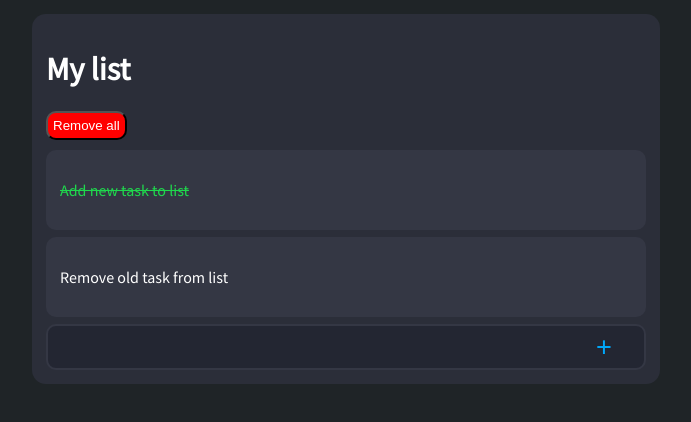
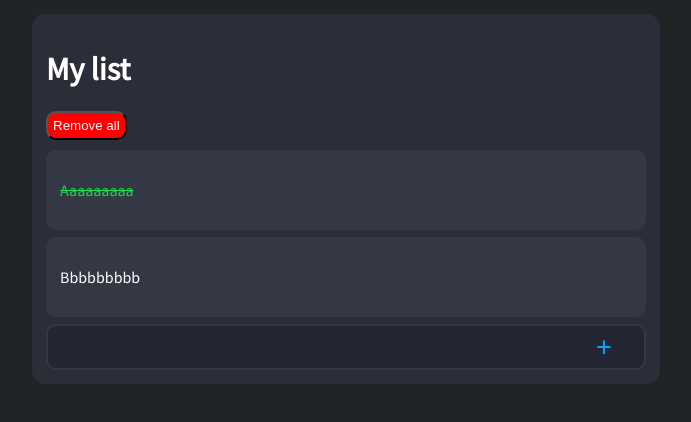
Before and after one commit to sandfrozen/chmaro, a React (Create React App) app: page / in a window 1280 px wide. Shown: the top 422 px of the page, without its empty margins (294-985 px from the left). Built offline with nearby package versions, Linux system fonts and the light colour scheme; no server answers.

Commit message:
fetch api, get, put / axios

```diff
--- a/package.json
+++ b/package.json
@@ -3,7 +3,9 @@
   "version": "0.1.0",
   "private": true,
   "dependencies": {
+    "axios": "^0.18.0",
     "react": "^16.6.0",
+    "react-axios": "^2.0.1",
     "react-dom": "^16.6.0",
     "react-scripts": "2.0.5",
     "styled-components": "^4.0.2"
--- a/src/components/ToDoItem/index.js
+++ b/src/components/ToDoItem/index.js
@@ -1,4 +1,5 @@
 import React, { Component } from 'react'
+// import axios from 'axios'
 import styled from 'styled-components'
 
 const Item = styled.div`
@@ -6,8 +7,8 @@ const Item = styled.div`
   border-radius: 10px;
   padding: 14px;
   margin-bottom: 7px;
-  color: ${props => props.done ? '#1fd84d': 'auto'};
-  text-decoration: ${props => props.done ? 'line-through' : 'auto'}
+  color: ${props => (props.done ? '#1fd84d' : 'auto')};
+  text-decoration: ${props => (props.done ? 'line-through' : 'auto')}
 `
 
 class ToDoItem extends Component {
@@ -20,7 +21,26 @@ class ToDoItem extends Component {
   }
 
   toggleDone = () => {
-    this.setState({ done: !this.state.done })
+    // axios
+    //   .put(`https://localhost:5001/api/todo/${this.props.id}`, {
+    //     done: !this.state.done
+    //   })
+    //   .then(response => {
+    //       this.setState({ done: !this.state.done })
+    //   })
+    fetch(`https://localhost:5001/api/todo/${this.props.id}`, {
+      method: 'PUT',
+      headers: {
+        'Content-Type': 'application/json; charset=utf-8'
+      },
+      body: JSON.stringify({
+        done: !this.state.done
+      })
+    }).then(response => {
+      if (response.ok) {
+        this.setState({ done: !this.state.done })
+      }
+    })
   }
   render () {
     const { text } = this.props
--- a/src/containers/ToDoList/index.js
+++ b/src/containers/ToDoList/index.js
@@ -2,6 +2,7 @@ import React, { Component } from 'react'
 import ToDoItem from '../../components/ToDoItem'
 import NewToDoForm from '../../components/NewToDoForm'
 import styled from 'styled-components'
+// import axios from 'axios'
 
 const Container = styled.div`
   background: #2b2e39;
@@ -26,10 +27,25 @@ const DestroyButton = styled.button`
 `
 
 class ToDoList extends Component {
+  componentDidMount () {
+    // axios.get('https://localhost:5001/api/todo').then(response => {
+    //   this.setState({
+    //     tasks: response.data
+    //   })
+    // })
+    fetch('https://localhost:5001/api/todo')
+      .then(response => response.json())
+      .then(json =>
+        this.setState({
+          tasks: json
+        })
+      )
+  }
+
   static defaultProps = {
     tasks: [
-      {text: 'Add new task to list', done: true},
-      {text: 'Remove old task from list'}
+      { id: 0, content: 'Aaaaaaaaa', done: true },
+      { id: 1, content: 'Bbbbbbbbb' }
     ],
     title: 'My list'
   }
@@ -46,7 +62,7 @@ class ToDoList extends Component {
     const { tasks, draft } = this.state
     if (draft === '') return
     const list = tasks
-    list.push({ text: draft, done: false })
+    list.push({ content: draft, done: false })
     this.setState({ tasks: list, draft: '' })
   }
 
@@ -61,7 +77,14 @@ class ToDoList extends Component {
       <Container>
         <Header>{title}</Header>
         <DestroyButton onClick={this.removeAll}>Remove all</DestroyButton>
-        {tasks.map(task => <ToDoItem text={task.text} done={task.done} />)}
+        {tasks.map(task => (
+          <ToDoItem
+            id={task.id}
+            key={task.id}
+            text={task.content}
+            done={task.done}
+          />
+        ))}
         <NewToDoForm
           onSubmit={this.addToDo}
           onChange={this.updateDraft}
```
Also changed, not shown: 1 other file (tests, documents, lock files or other folders).
